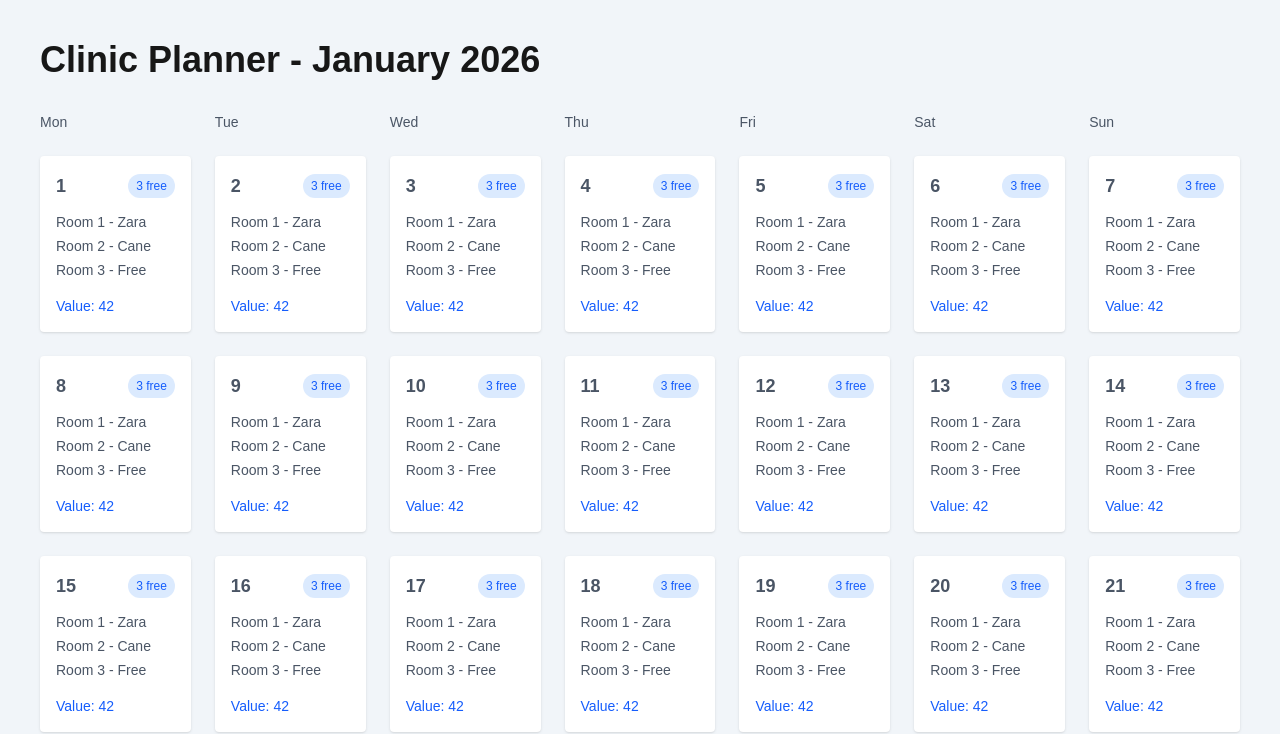
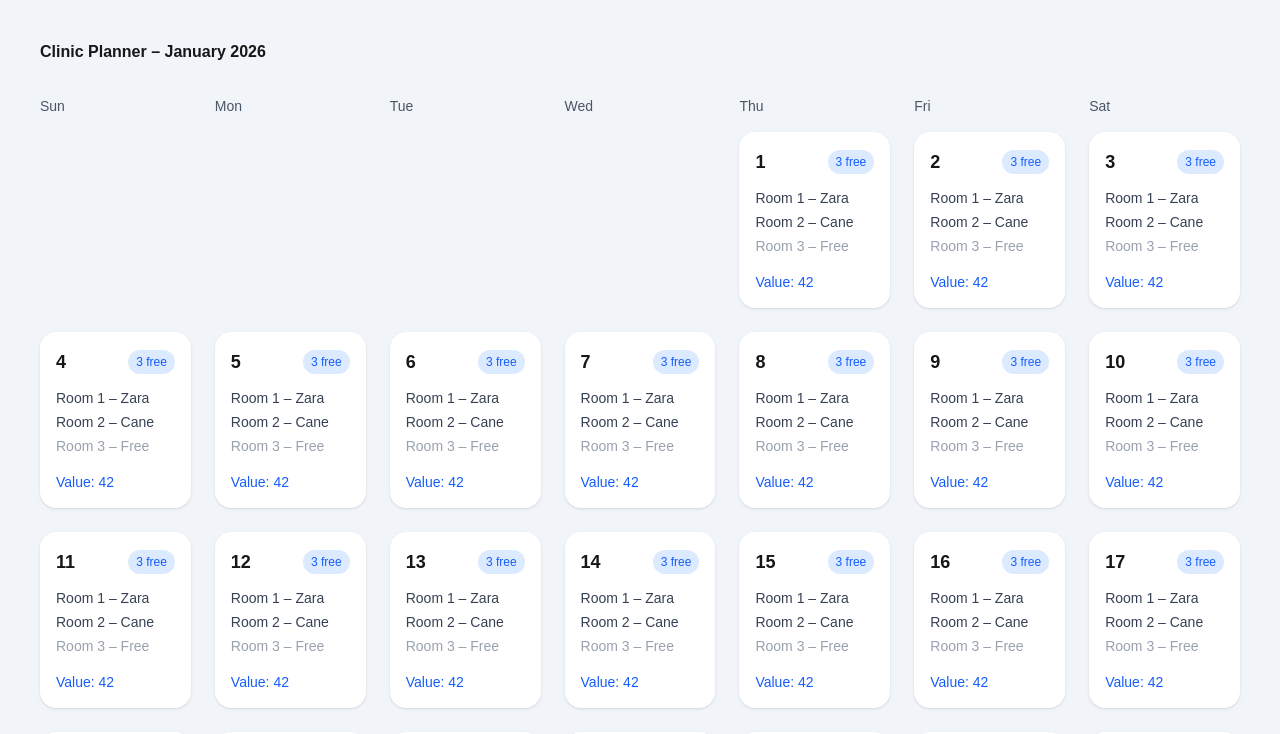
Before and after one commit to ChimeraLaboratories/clinic-planner, a Next.js app: page / in a window 1280 px wide. Shown: the top 734 px of the page. Built offline with nearby package versions, Linux system fonts and the light colour scheme.

Commit message:
Seperated all code relating to month into MonthCalendar.tsx

```diff
--- a/src/app/page.tsx
+++ b/src/app/page.tsx
@@ -2,77 +2,73 @@
 // This tells Next.js this file runs in the browser.
 // We need this because we're using React state (useState)
 
-import { useState } from "react";
+import { useMemo } from "react";
+import { MonthCalendar } from "@/components/clinic-planner/MonthCalendar"
 // useState lets us store and manage dynamic values inside the component.
 
+// Pad numbers to 2 digits (1 > 01)
+function pad2(n: number) {
+  return String(n).padStart(2, "0");
+}
+
+// Convert date -> YYYY-MM-DD
+function toDateKey(d: Date) {
+  return `${d.getFullYear()}-${pad2(d.getMonth() + 1)}-${pad2(d.getDate())}`;
+}
+
+function sundayStartIndex(jsDay: number) {
+    return jsDay;
+}
+
+
 export default function Home() {
-  // new Date(2026, 0) means Year = 2026, Month = 0 (JS is 0 based so 0 = January)
-  const [selectedMonth] = useState(new Date(2026, 0));
+  const year = 2026;
+  const month = 0; // January
 
-  // Extract year and month from selected date
-  const year = selectedMonth.getFullYear();
-  const month = selectedMonth.getMonth();
+  // Calculate month layout
+  const { leadingEmptyCells, days } = useMemo(() => {
+    const first = new Date(year, month, 1);
+    const daysInMonth = new Date(year, month + 1, 0).getDate();
+    const leading = sundayStartIndex(first.getDay());
 
-  // getDay returns what day the 1st of the month falls on
-  const jsDay = new Date(year, month, 1).getDay();
+    const daysArr = Array.from({ length: daysInMonth }, (_, i) => {
+      const day = i + 1;
+      const dateKey = toDateKey(new Date(year, month, day));
+      return { day, dateKey };
+    });
 
-  const firstDay = new Date(year, month, 1).getDay()
-
-  // Get how many days are in month
-  const daysInMonth = new Date(year, month +1, 0).getDate();
-
-  // Creates an array holding all days
-  const daysArray = Array.from({ length: daysInMonth }, (_, i) => i + 1);
+    return { leadingEmptyCells: leading, days: daysArr };
+  }, [year, month]);
 
   return (
       <main className="min-h-screen bg-slate-100 p-10">
-        {/* Page container with background and padding */}
-
         <div className="max-w-7xl mx-auto">
-          {/* Limits width and centers content */}
-
-          <h1 className="text-4xl font-bold mb-8">
-            Clinic Planner - January 2026
-          </h1>
-
-          {/* Calendar grid:
-              grid-cols-7 = 7 columns (Mon-Sun style layout)
-              gap-6 = spacing between cells
-           */}
-          <div className="grid grid-cols-7 gap-6 mb-4 text-sm font-medium text-gray-600">
-            {["Mon", "Tue", "Wed", "Thu", "Fri", "Sat", "Sun"].map((day) => (
-                <div key={day}>{day}</div>
-            ))}
-
-            {/* Loop through each day in the month */}
-            {daysArray.map((day) => (
-                <div key={day} className="bg-white rounded -2xl shadow p-4 h-44 hover:shadow-lg transition cursor-pointer">
-                  {/* Top section of day card */}
+          <MonthCalendar
+              title="Clinic Planner – January 2026"
+              weekdayLabels={["Sun", "Mon", "Tue", "Wed", "Thu", "Fri", "Sat"]}
+              leadingEmptyCells={leadingEmptyCells}
+              days={days}
+              renderDay={({ day }) => (
+                  <div className="bg-white rounded-2xl shadow p-4 h-44 hover:shadow-lg transition cursor-pointer">
                     <div className="flex justify-between items-center">
-                    <span className="font-semibold text-lg">
-                      {day}
-                    </span>
-
-                    {/* Fake "rooms free" badge for now */}
+                      <span className="font-semibold text-lg">{day}</span>
                       <span className="text-xs bg-blue-100 text-blue-600 px-2 py-1 rounded-full">
                   3 free
                 </span>
                     </div>
 
-                  {/* Room preview list (currently hardcoded) */}
                     <div className="mt-3 space-y-1 text-sm">
-                    <div className="text-grey-700">Room 1 - Zara</div>
-                    <div className="text-grey-700">Room 2 - Cane</div>
-                    <div className="text-grey-700">Room 3 - Free</div>
+                      <div className="text-gray-700">Room 1 – Zara</div>
+                      <div className="text-gray-700">Room 2 – Cane</div>
+                      <div className="text-gray-400">Room 3 – Free</div>
                     </div>
 
-                  {/* Fake clinical value total */}
                     <div className="mt-4 text-sm font-medium text-blue-600">
                       Value: 42
                     </div>
                   </div>
-            ))}
-          </div>
+              )}
+          />
         </div>
       </main>
   );
--- /dev/null
+++ b/src/components/clinic-planner/MonthCalendar.tsx
@@ -0,0 +1,55 @@
+"use client"
+
+import React from "react";
+
+// Represents a single day in the calendar
+export type MonthCalendarDay = {
+    day: number;
+    dateKey: string;
+};
+
+// Props for reusable month grid
+type Props = {
+    title: string;
+    weekdayLabels: string[];
+    leadingEmptyCells: number;
+    days: MonthCalendarDay[];
+    renderDay: (d: MonthCalendarDay) => React.ReactNode;
+};
+
+export function MonthCalendar({
+    title,
+    weekdayLabels,
+    leadingEmptyCells,
+    days,
+    renderDay,
+    }: Props) {
+    return (
+        <section className="w-full">
+            {/* Month title */}
+            <h1 className="text-4x1 font-bold mb-8">{title}</h1>
+
+            {/* Weekday headers */}
+            <div className="grid grid-cols-7 gap-6 mb-4 text-sm font-medium text-gray-600">
+                {weekdayLabels.map((d) => (
+                    <div key={d}>{d}</div>
+                ))}
+            </div>
+
+            {/* Calendar grid */}
+            <div className="grid grid-cols-7 gap-6">
+                {/* Empty cells before day 1 */}
+                {Array.from({ length: leadingEmptyCells }).map((_, i) => (
+                    <div key={`empty-${i}`}/>
+                ))}
+
+                {/* Actual days */}
+                {days.map((d) => (
+                    <React.Fragment key={d.dateKey}>
+                        {renderDay(d)}
+                    </React.Fragment>
+                ))}
+            </div>
+        </section>
+    );
+}
```
Lines whose indentation alone changed are shown as unchanged.
